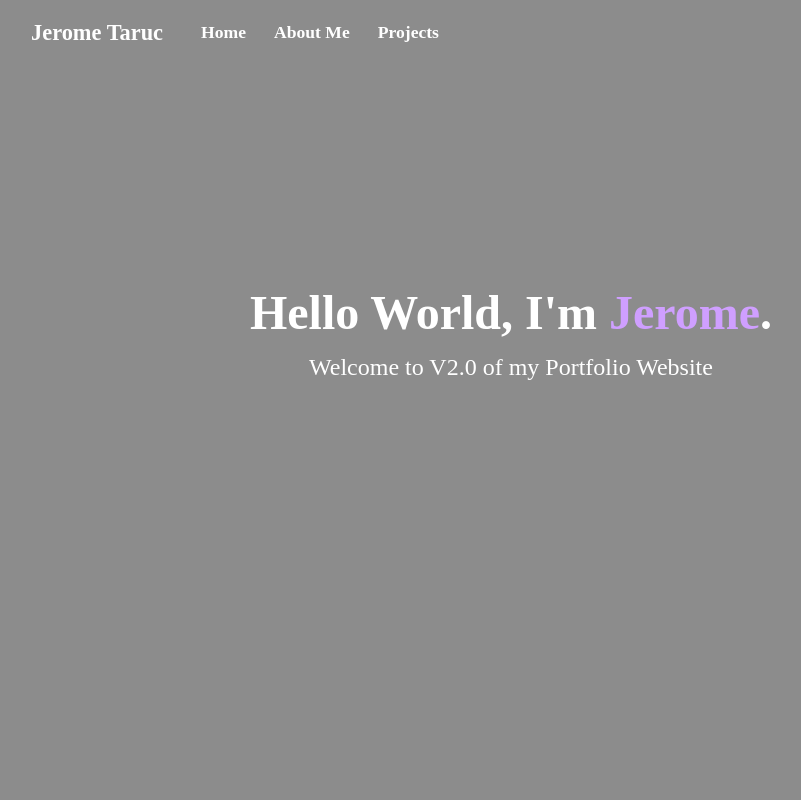
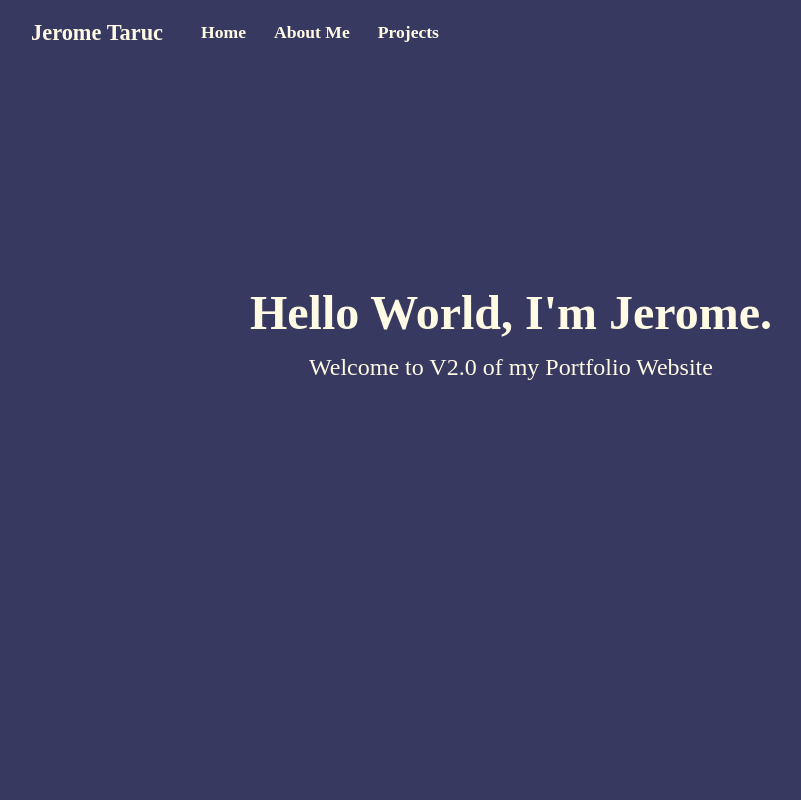
Before and after one commit to jerometaruc/jerome-taruc, a React (Create React App) app: page / in a window 1280 px wide. Shown: the top 800 px of the page, without its empty margins (129-930 px from the left). Built offline with nearby package versions, Linux system fonts and the light colour scheme; a web font is replaced by a local one.

Commit message:
Changed colors

```diff
--- a/src/components/Home.js
+++ b/src/components/Home.js
@@ -4,7 +4,7 @@ const Home = () => {
     return (
         <section id="home" className="section">
             <div className="content">
-                <h1>Hello World, I'm <b>Jerome</b>.</h1>
+                <h1>Hello World, I'm Jerome.</h1>
                 <p>Welcome to V2.0 of my Portfolio Website</p>
             </div>
         </section>
--- a/src/styles/Credits.css
+++ b/src/styles/Credits.css
@@ -3,6 +3,6 @@
   padding: 1rem 0;
   margin: 2rem auto 0;
   max-width: 80vw;
-  background-color: #8c8c8c;
-  color: #ffffff;
+  background-color: #383961;
+  color: #fffae3;
 }
--- a/src/styles/Global.css
+++ b/src/styles/Global.css
@@ -7,6 +7,6 @@ html {
 * {
   margin: 0;
   font-family: NTR;
-  color: #ffffff;
-  background: #8c8c8c;
+  color: #fffae3;
+  background: #383961;
 }
--- a/src/styles/NavBar.css
+++ b/src/styles/NavBar.css
@@ -4,7 +4,7 @@
   align-items: center;
   max-width: 80vw;
   margin: 0 auto;
-  background: #8c8c8c;
+  background: #383961;
   position: fixed;
   top: 0;
   left: 0;
@@ -13,7 +13,7 @@
 }
 
 .navbar h1 {
-  color: #ffffff;
+  color: #fffae3;
   font-size: 1.4rem;
   font-weight: bold;
   margin-left: 2rem;
@@ -41,13 +41,13 @@
   padding: 6px;
   transition: all 200ms ease-in;
   position: relative;
-  color: #ffffff;
+  color: #fffae3;
   display: flex;
   align-items: center;
 }
 
 .navbar a:hover {
-  color: #cf9fff;
+  transform: scale(1.1);
 }
 
 .navbar a svg {
@@ -56,6 +56,5 @@
 }
 
 .navbar a:hover svg {
-  color: #cf9fff;
   transform: scale(1.1);
 }
--- a/src/styles/Sections.css
+++ b/src/styles/Sections.css
@@ -36,8 +36,3 @@
     line-height: 1.6;
     margin-bottom: 1rem;
 }
-
-.section .content b {
-    color: #cf9fff;
-    font-weight: bold;
-}
```
Also changed, not shown: 1 other file (tests, documents, lock files or other folders).
